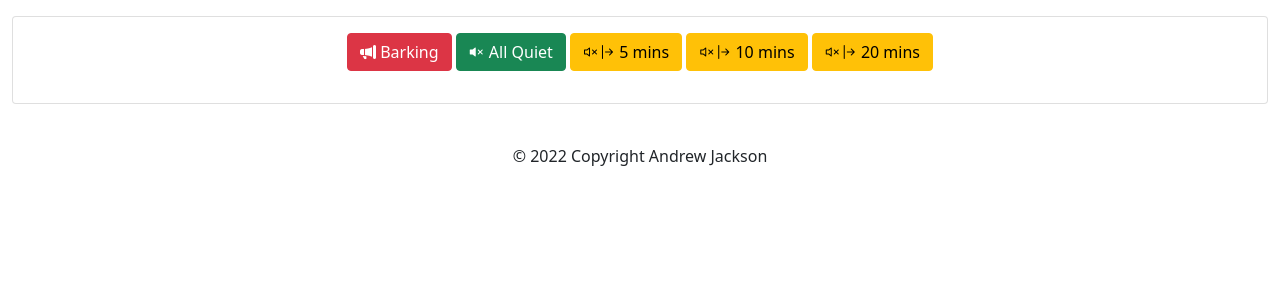
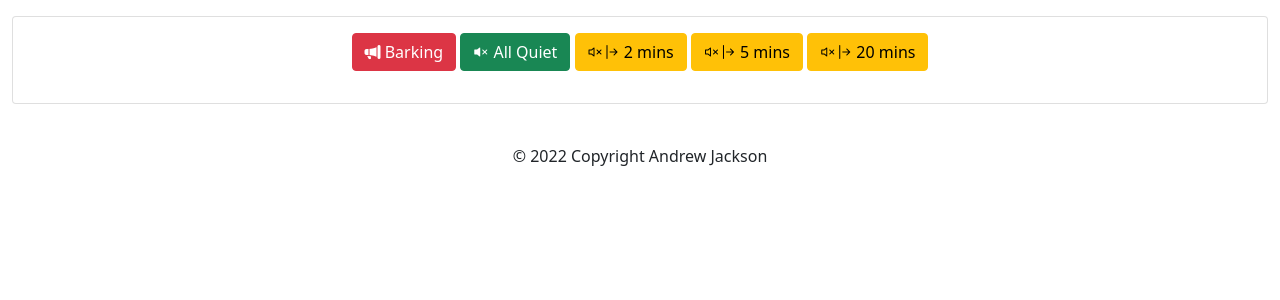
Before and after one commit to andrewdjackson/woof, a Flask app: page / in a window 1280 px wide. Shown: the part 98-398 px from the top of the page. Run offline with Flask 2, Linux system fonts and the light colour scheme; some libraries are stand-ins or nearby versions.

Commit message:
durations changed to 2m, 5m and 20m

```diff
--- a/app/static/js/woof.js
+++ b/app/static/js/woof.js
@@ -72,7 +72,7 @@ export class Woof {
         addClass(id, 'flash');
         setTimeout(function () {
             removeClass(id, 'flash');
-        }, 200);
+        }, 300);
     }
 
     getDiary() {
--- a/app/templates/index.html
+++ b/app/templates/index.html
@@ -41,13 +41,13 @@
 								<i class="bi bi-volume-mute-fill"></i>
 								All Quiet
 							</button>
-							<button id="quiet5" type="button" class="btn btn-warning mb-3" onclick="woof.stopped(5);">
+							<button id="quiet5" type="button" class="btn btn-warning mb-3" onclick="woof.stopped(2);">
+								<i class="bi bi-volume-mute"></i><i class="bi bi-arrow-bar-right"></i>
+								2 mins
+							</button>
+							<button id="quiet10" type="button" class="btn btn-warning mb-3" onclick="woof.stopped(5);">
 								<i class="bi bi-volume-mute"></i><i class="bi bi-arrow-bar-right"></i>
 								5 mins
-							</button>
-							<button id="quiet10" type="button" class="btn btn-warning mb-3" onclick="woof.stopped(10);">
-								<i class="bi bi-volume-mute"></i><i class="bi bi-arrow-bar-right"></i>
-								10 mins
 							</button>
 							<button id="quiet20" type="button" class="btn btn-warning mb-3" onclick="woof.stopped(20);">
 								<i class="bi bi-volume-mute"></i><i class="bi bi-arrow-bar-right"></i>
```
